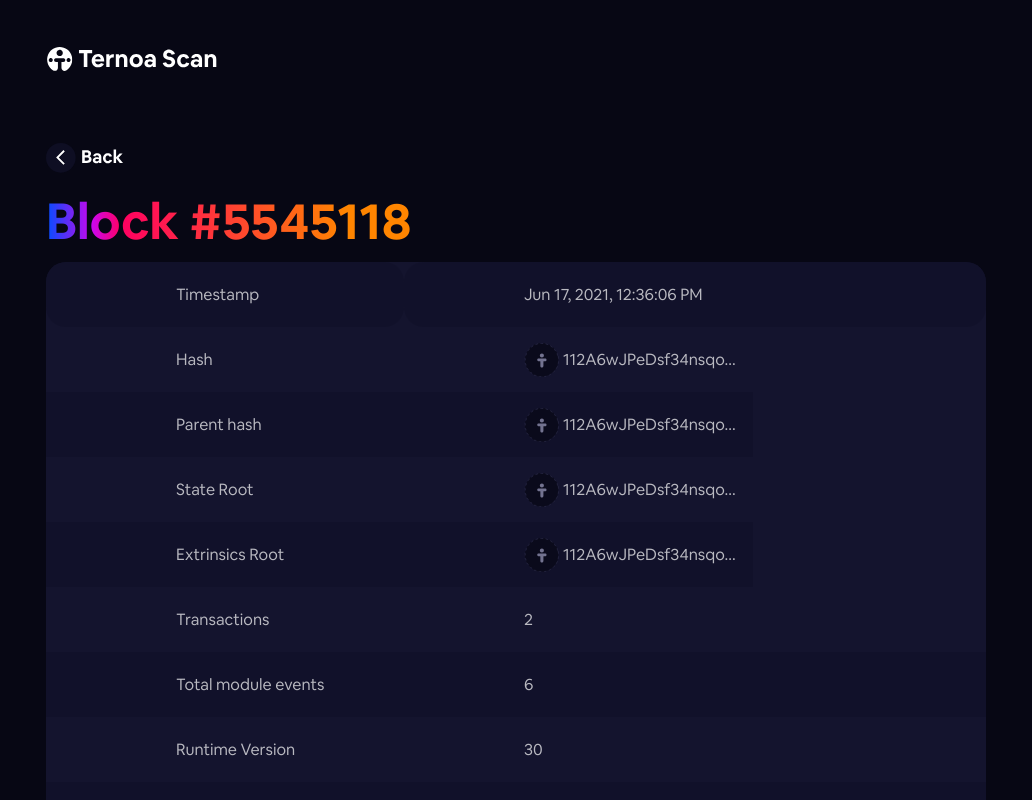
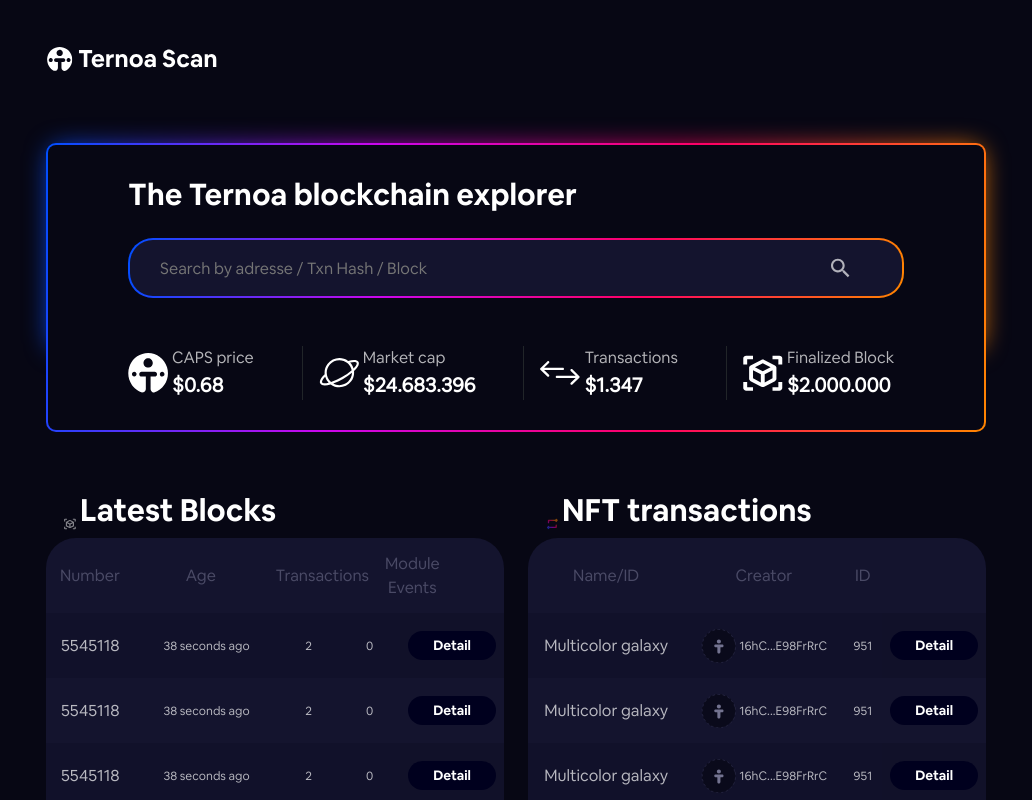
Before and after one commit to capsule-corp-ternoa/explorer, a Next.js app: page / in a window 1280 px wide. Shown: the top 800 px of the page, without its empty margins (124-1156 px from the left). Built offline with nearby package versions, Linux system fonts and the light colour scheme.

Commit message:
Fix warnings

```diff
--- a/components/assets/TransactionIcon.tsx
+++ b/components/assets/TransactionIcon.tsx
@@ -10,10 +10,10 @@
     <path d="M2.87661 3.34788C2.87661 2.98629 3.16973 2.69317 3.53132 2.69317H8.26625C8.54037 2.69317 8.76259 2.91539 8.76259 3.18951C8.76259 3.62219 9.27764 3.8477 9.59558 3.55422L10.5958 2.63093C10.8767 2.37169 10.8767 1.928 10.5958 1.66876L9.59558 0.745479C9.27765 0.451998 8.76259 0.677504 8.76259 1.11019C8.76259 1.38431 8.54037 1.60653 8.26625 1.60653H2.35413C1.99254 1.60653 1.69941 1.89965 1.69941 2.26124V4.27786C1.69941 4.60293 1.96294 4.86645 2.28801 4.86645C2.61308 4.86645 2.87661 4.60293 2.87661 4.27786V3.34788ZM8.76259 7.47167C8.76259 7.83326 8.46947 8.12638 8.10788 8.12638H3.37295C3.09883 8.12638 2.87661 7.90416 2.87661 7.63004C2.87661 7.19736 2.36155 6.97185 2.04362 7.26533L1.04339 8.18862C0.762548 8.44786 0.762547 8.89155 1.04339 9.15079L2.04362 10.0741C2.36155 10.3676 2.87661 10.142 2.87661 9.70936C2.87661 9.43524 3.09883 9.21302 3.37295 9.21302H9.28507C9.64666 9.21302 9.93979 8.9199 9.93979 8.55831V6.5417C9.93979 6.21662 9.67626 5.9531 9.35119 5.9531C9.02611 5.9531 8.76259 6.21662 8.76259 6.5417V7.47167Z" fill="url(#paint0_radial)"/>
     <defs>
       <radialGradient id="paint0_radial" cx="0" cy="0" r="1" gradientUnits="userSpaceOnUse" gradientTransform="translate(1.11099 10.6053) rotate(-42.573) scale(11.1932 11.2221)">
-      <stop offset="0.0767536" stop-color="#004FFF"/>
-      <stop offset="0.477579" stop-color="#CB06ED"/>
-      <stop offset="0.778711" stop-color="#FF0062"/>
-      <stop offset="1" stop-color="#FF8500"/>
+      <stop offset="0.0767536" stopColor="#004FFF"/>
+      <stop offset="0.477579" stopColor="#CB06ED"/>
+      <stop offset="0.778711" stopColor="#FF0062"/>
+      <stop offset="1" stopColor="#FF8500"/>
       </radialGradient>
     </defs>
   </svg>
--- a/components/block-detail/BlockDetail.tsx
+++ b/components/block-detail/BlockDetail.tsx
@@ -27,7 +27,7 @@
                     <Back />
                     <h1 className={style.subtitle + " mt-3"}>Block #5545118</h1>
                     <div className={style.block + " pb-4 mt-2 mb-5"}>
-                        <div class = "tag-for-scroll">
+                        <div className = "tag-for-scroll">
                             <table className="table table-borderless mb-3">
                                 <tbody className="tbody-detail">
                                     <tr>
@@ -95,7 +95,7 @@
                       <Down className="mb-1"/>
                     </div>
                     <div className={style.block + " pb-4 mt-3"}>
-                        <div class = "tag-for-scroll">
+                        <div className = "tag-for-scroll">
                             <table className="table table-borderless mb-3">
                                 <thead>
                                     <tr className="fs-6 text-grey">
--- a/components/block-index/BlockIndex.tsx
+++ b/components/block-index/BlockIndex.tsx
@@ -22,7 +22,7 @@
                 <div className={style.main}>
                 <h1 className={style.subtitle}>Blocks</h1>
                 <div className={style.block + " pb-4 mt-2"}>
-                    <div class = "tag-for-scroll">
+                    <div className = "tag-for-scroll">
                         <table className="table table-borderless mb-3">
                             <thead>
                                 <tr className="fs-6 text-grey">
--- a/pages/index.tsx
+++ b/pages/index.tsx
@@ -9,7 +9,7 @@
 const Home: NextPage<HomeProps> = () => {
 
   return (
-    <BlockDetail />
+    <HomeScan />
   )
 }
 
```
